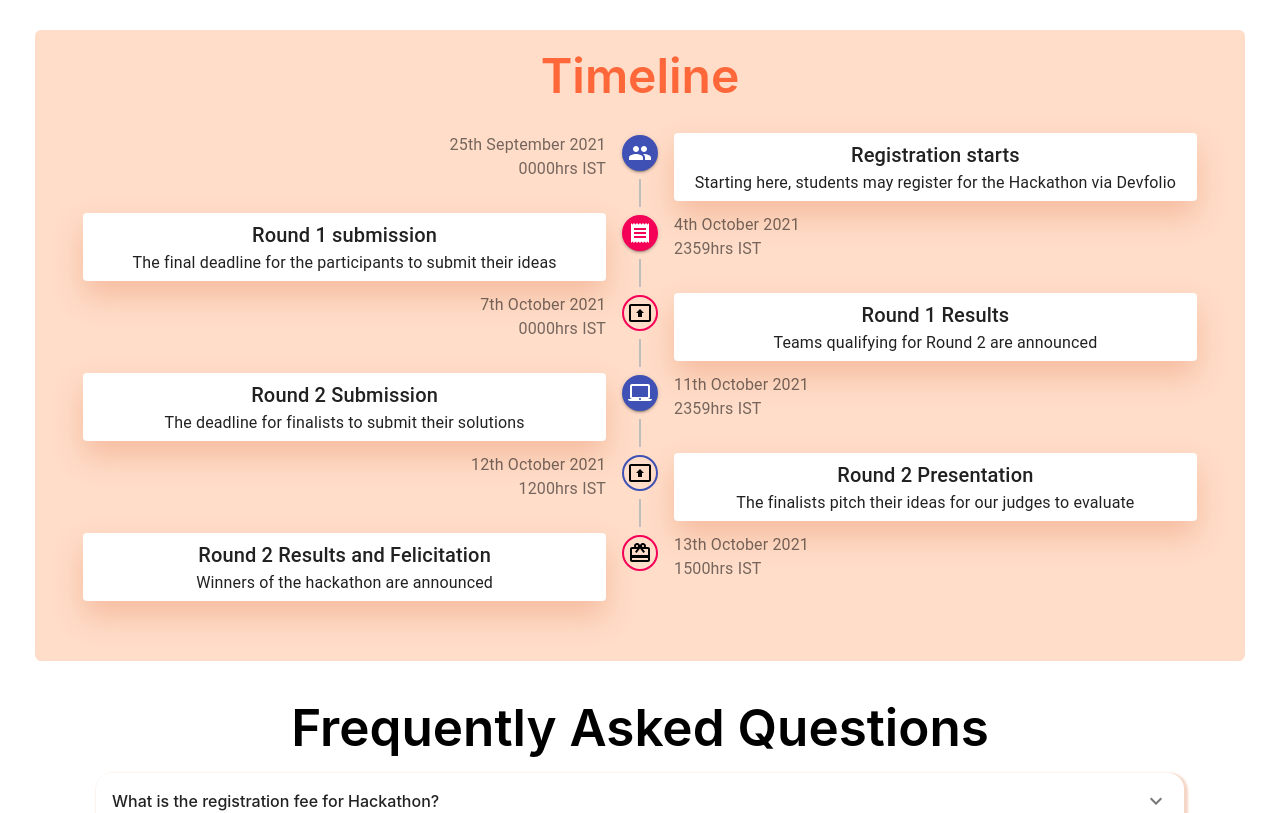
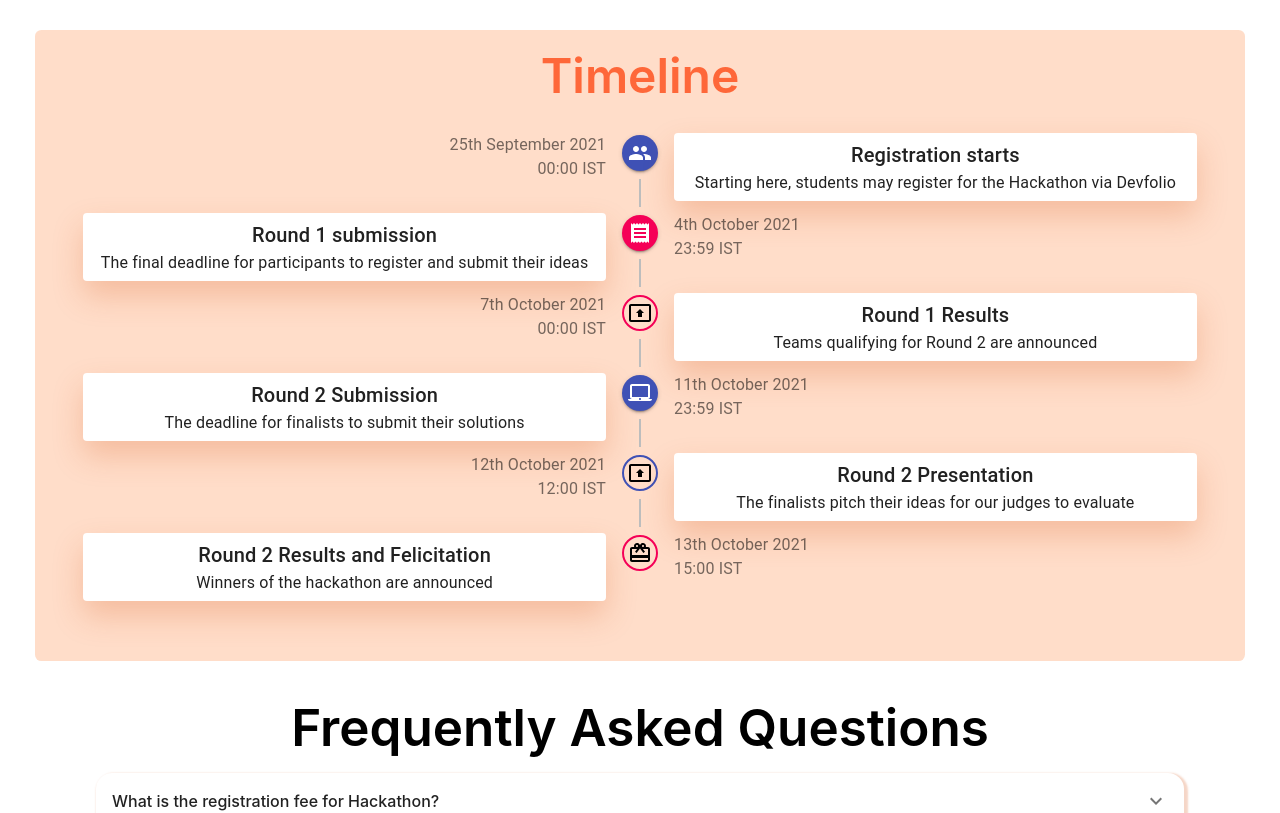
Before and after one commit to amanMahendroo/innovathon, a React (Create React App) app in the folder my-app/: page / in a window 1280 px wide. Shown: the part 1920-2733 px from the top of the page. Built offline with nearby package versions, Linux system fonts and the light colour scheme.

Commit message:
Final Changes

```diff
--- a/my-app/src/assets/content.json
+++ b/my-app/src/assets/content.json
@@ -41,37 +41,37 @@
             "title": "Registration starts",
             "content": "Starting here, students may register for the Hackathon via Devfolio",
             "date": "25th September 2021",
-            "time": "0000hrs IST"
+            "time": "00:00 IST"
         },
         {
             "title": "Round 1 submission",
-            "content": "The final deadline for the participants to submit their ideas",
+            "content": "The final deadline for participants to register and submit their ideas",
             "date": "4th October 2021",
-            "time": "2359hrs IST"
+            "time": "23:59 IST"
         },
         {
             "title": "Round 1 Results",
             "content": "Teams qualifying for Round 2 are announced",
             "date": "7th October 2021",
-            "time": "0000hrs IST"
+            "time": "00:00 IST"
         },
         {
             "title": "Round 2 Submission",
             "content": "The deadline for finalists to submit their solutions",
             "date": "11th October 2021",
-            "time": "2359hrs IST"
+            "time": "23:59 IST"
         },
         {
             "title": "Round 2 Presentation",
             "content": "The finalists pitch their ideas for our judges to evaluate",
             "date": "12th October 2021",
-            "time": "1200hrs IST"
+            "time": "12:00 IST"
         },
         {
             "title": "Round 2 Results and Felicitation",
             "content": "Winners of the hackathon are announced",
             "date": "13th October 2021",
-            "time": "1500hrs IST"
+            "time": "15:00 IST"
         }
     ],
     "People": [
@@ -160,12 +160,6 @@
             "name": "Volunteers",
             "list": [
                 {
-                    "name": "Aditya Sharan",
-                    "img_url": "https://i.ibb.co/f06NhGc/aditya-sharan.jpg",
-                    "sub": "Accounts",
-                    "social_url": "https://www.linkedin.com/in/aditya-sharan-171496176/"
-                },
-                {
                     "name": "Prashubh Atri",
                     "img_url": "https://i.ibb.co/zXRG3pk/prashubh-atri.jpg",
                     "sub": "Full Stack",
@@ -233,7 +227,7 @@
         {
             "key": "q-6",
             "question": "When and where will I receive the problem statement?",
-            "answer": "Problem statement will be mailed to all participants on 3rd October 2021 00:00 HRS IST. They will also be made available on the official DTU Innovathon’21 website."
+            "answer": "Problem statement will be available to all participants on 3rd October 2021 00:00 IST on DevFolio and the official DTU Innovathon’21 website."
         },
         {
             "key": "q-7",
@@ -248,7 +242,7 @@
         {
             "key": "q-9",
             "question": "How long is the Hackathon?",
-            "answer": "Round 1 lasts for 48 hours. Participants who qualify for round 2 will be up for a 120 hour long hackathon."
+            "answer": "Round 1 lasts for 10 days. Participants who qualify for round 2 will be up for a 120 hour long hackathon."
         },
         {
             "key": "q-10",
--- a/my-app/src/components/end.js
+++ b/my-app/src/components/end.js
@@ -9,7 +9,7 @@ export default function End() {
         <div className="section end">
             <a href="https://docs.google.com/document/d/1qO6x5PfJRv3tU2QCpdNbLLql-BdD12LCAPTrdN9wtFg/edit?usp=sharing" style={{
                 textDecoration:'none'
-            }}>
+            }} target="_blank">
                 <h3 style={{
                     fontWeight:'400'
                 }}>
--- a/my-app/src/components/sponsor.js
+++ b/my-app/src/components/sponsor.js
@@ -12,7 +12,7 @@ function Sponsor() {
             <h1 class="sponsorHead">Devfolio Sponsors</h1>
             <div class="sponsorDiv">
                 <h2>Gold Sponsor</h2>
-                <a target="_blank" href="https://devfolio.co/"><img class="devfolio-img" src={devfolioImg}/></a>
+                <a target="_blank" href="https://innovathon-dtu.devfolio.co/"><img class="devfolio-img" src={devfolioImg}/></a>
             </div>
             <div class="sponsorDiv">
                 <h2>Silver Sponsors by Devfolio</h2>
```
